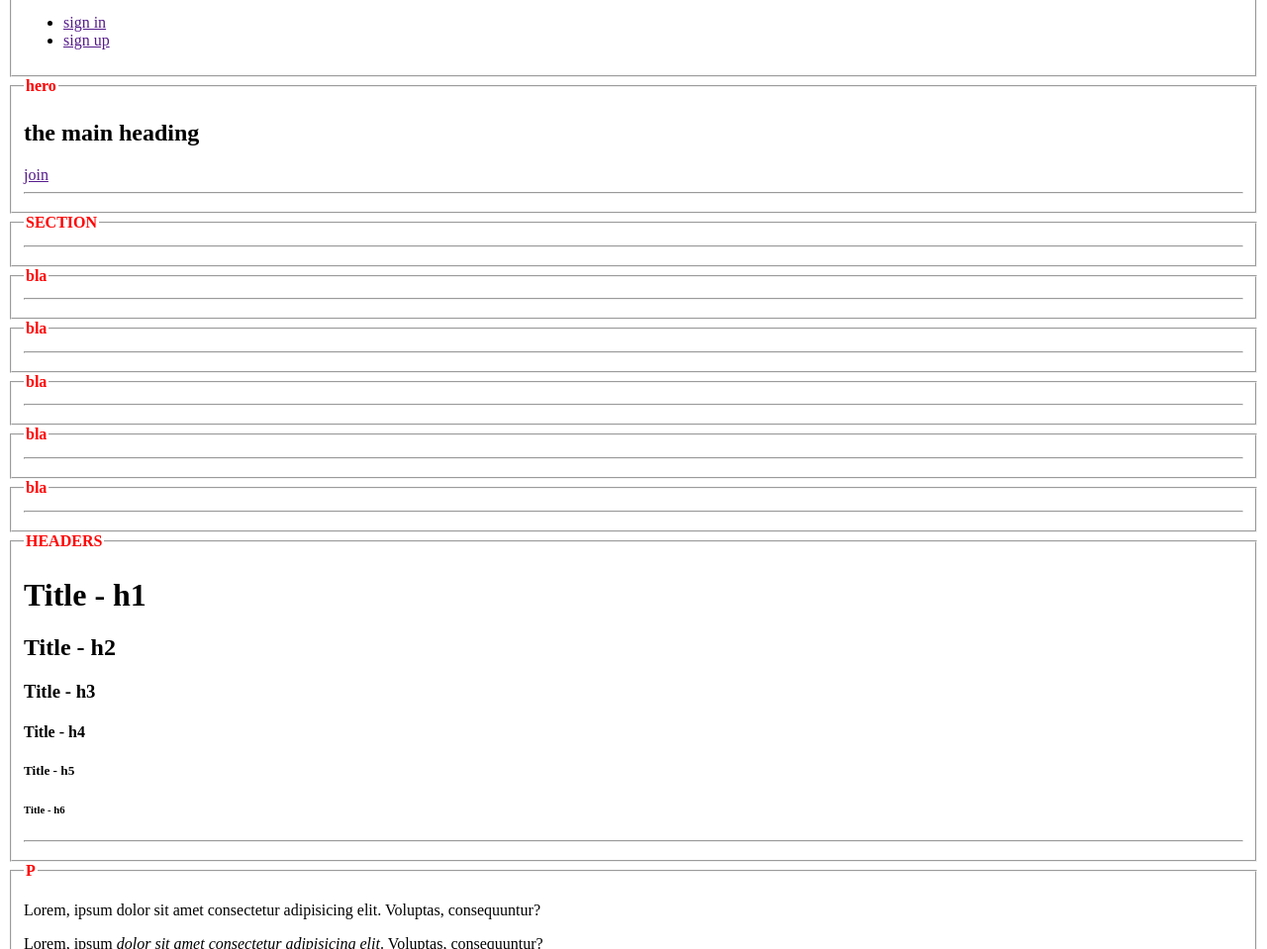
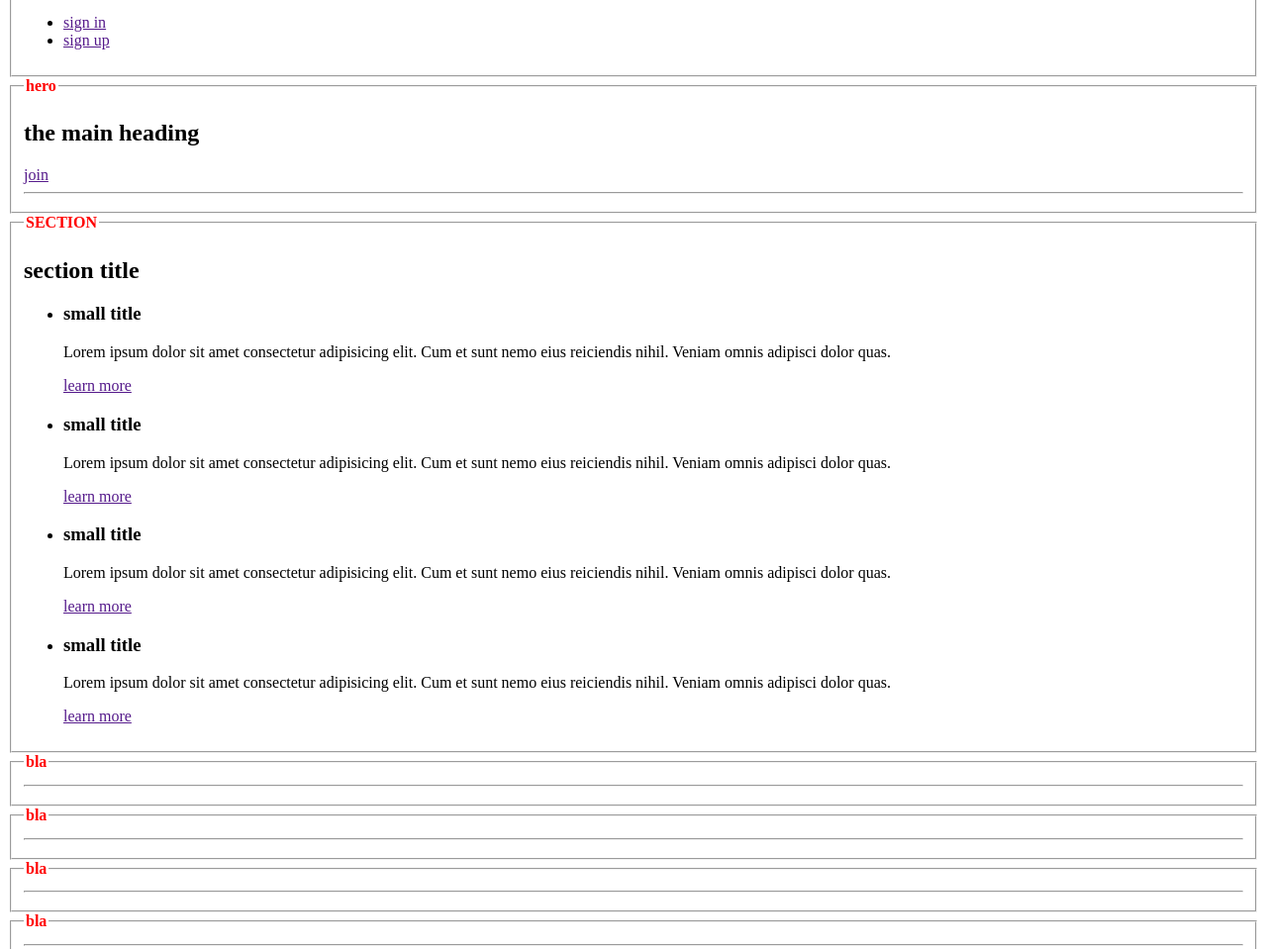
Before and after one commit to Tvido/html-css-basics, a plain HTML site: page index.html in a window 1280 px wide. Shown: the part 141-1100 px from the top of the page at 99% size. Drawn offline with Linux system fonts and the light colour scheme.

Commit message:
Update index.html

```diff
--- a/index.html
+++ b/index.html
@@ -56,7 +56,48 @@
       <fieldset>
         <legend>SECTION</legend>
 
-        <hr />
+        <section>
+          <h2>section title</h2>
+
+          <ul>
+            <li>
+              <h3>small title</h3>
+              <p>
+                Lorem ipsum dolor sit amet consectetur adipisicing elit. Cum et
+                sunt nemo eius reiciendis nihil. Veniam omnis adipisci dolor
+                quas.
+              </p>
+              <a href="">learn more</a>
+            </li>
+            <li>
+              <h3>small title</h3>
+              <p>
+                Lorem ipsum dolor sit amet consectetur adipisicing elit. Cum et
+                sunt nemo eius reiciendis nihil. Veniam omnis adipisci dolor
+                quas.
+              </p>
+              <a href="">learn more</a>
+            </li>
+            <li>
+              <h3>small title</h3>
+              <p>
+                Lorem ipsum dolor sit amet consectetur adipisicing elit. Cum et
+                sunt nemo eius reiciendis nihil. Veniam omnis adipisci dolor
+                quas.
+              </p>
+              <a href="">learn more</a>
+            </li>
+            <li>
+              <h3>small title</h3>
+              <p>
+                Lorem ipsum dolor sit amet consectetur adipisicing elit. Cum et
+                sunt nemo eius reiciendis nihil. Veniam omnis adipisci dolor
+                quas.
+              </p>
+              <a href="">learn more</a>
+            </li>
+          </ul>
+        </section>
       </fieldset>
     </form>
 
```
